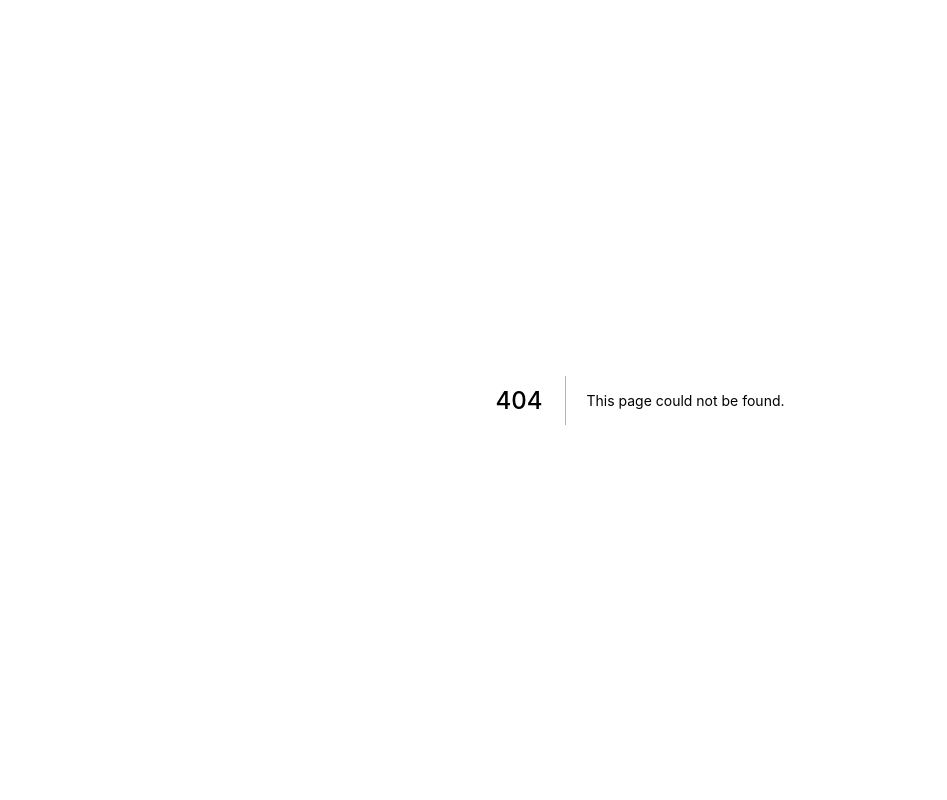
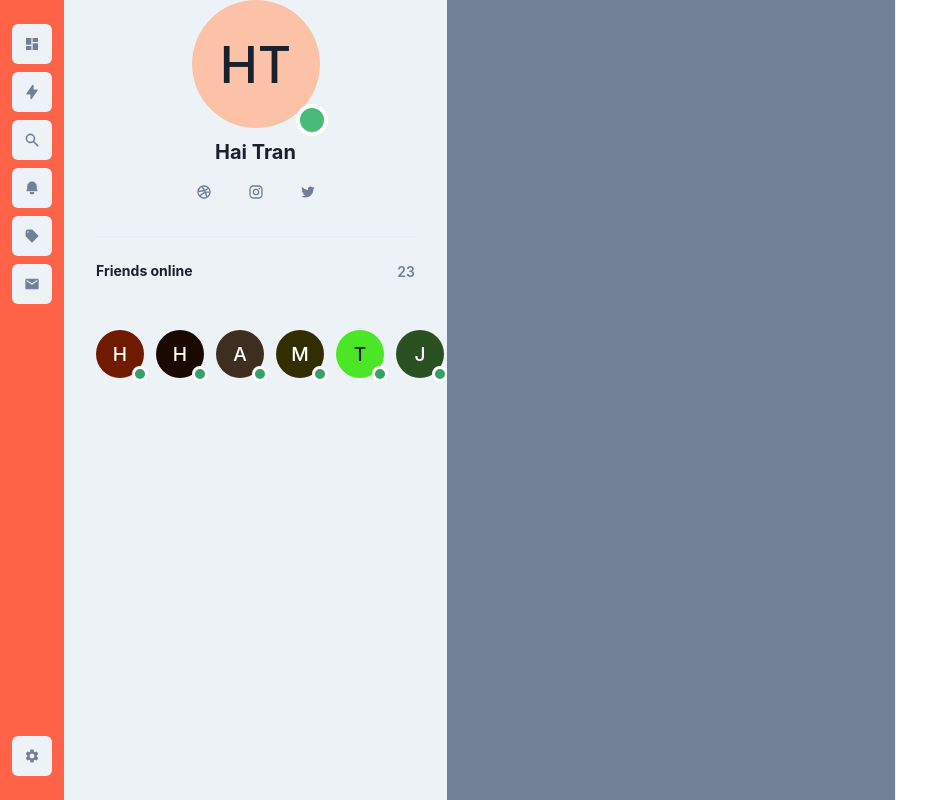
Before and after one commit to entest-hai/haitran-homepage, a Next.js app: page /chart in a window 1280 px wide. Before the commit this address had no page. Shown: the whole page, without its empty margins (0-947 px from the left). Built offline with nearby package versions, Linux system fonts and the light colour scheme.

Commit message:
add chart ui

```diff
--- /dev/null
+++ b/pages/chart.js
@@ -0,0 +1,126 @@
+// 04 DEC 2021 TRAN MINH HAI chat
+import {Text, Avatar, AvatarBadge, Box, Divider, Flex, Heading, HStack, IconButton, Tooltip, VStack } from '@chakra-ui/react';
+import {MdDashboard, MdMail, MdSettings} from 'react-icons/md';
+import {HiLightningBolt, HiBell, HiTag, HiSearch} from 'react-icons/hi';
+import {RiDribbbleLine, RiInstagramLine, RiTwitterFile, RiTwitterFill} from 'react-icons/ri';
+
+const onlineFriends = ['Hai', 'Ha', 'Alex', 'Min', 'Tran', 'John', 'David', 'Mike', 'Shane', 'Miky', 'Leo'];
+
+
+const UserAvatar = ({name}) => {
+  return (
+    <Tooltip label={name}>
+      <Avatar name={name}>
+        <AvatarBadge boxSize={4} bg="green.500">
+
+        </AvatarBadge>
+      </Avatar>
+    </Tooltip>
+  );
+}
+
+
+const Navigation = () => {
+  return (
+    <VStack p={6} justifyContent='space-between' alignItems='center' w='full'>
+      <VStack>
+        <Tooltip label='Dashboard' placement='right'>
+          <IconButton color='gray.500' icon={<MdDashboard />} aria-label='Dashboard'></IconButton>
+        </Tooltip>
+        <Tooltip label='Dashboard' placement='right'>
+          <IconButton color='gray.500' icon={<HiLightningBolt />} aria-label='Dashboard'></IconButton>
+        </Tooltip>
+        <Tooltip label='Dashboard' placement='right'>
+          <IconButton color='gray.500' icon={<HiSearch />} aria-label='Dashboard'></IconButton>
+        </Tooltip>
+        <Tooltip label='Dashboard' placement='right'>
+          <IconButton color='gray.500' icon={<HiBell />} aria-label='Dashboard'></IconButton>
+        </Tooltip>
+        <Tooltip label='Dashboard' placement='right'>
+          <IconButton color='gray.500' icon={<HiTag />} aria-label='Dashboard'></IconButton>
+        </Tooltip>
+        <Tooltip label='Dashboard' placement='right'>
+          <IconButton color='gray.500' icon={<MdMail />} aria-label='Dashboard'></IconButton>
+        </Tooltip>
+      </VStack>
+      <Tooltip label='Dashboard' placement='right'>
+        <IconButton color='gray.500' icon={<MdSettings />} aria-label='Dashboard'></IconButton>
+      </Tooltip>
+    </VStack>
+  );
+}
+
+const ChatHistorySidebar = () => {
+  return (
+    <VStack height="full" alignItems="center" w="full" spacing={6}>
+      <Flex width='full' flexDirection='column' alignItems='center' justifyContent='flex-start'>
+        <Avatar name='Hai Tran' size={'2xl'}>
+          <AvatarBadge bg='green.400' boxSize={8} borderWidth={4} />
+        </Avatar>
+        <VStack>
+          <Heading size='md' mt={{base: 0, lg: 3}}>
+            Hai Tran
+          </Heading>
+          <HStack px={8} justifyContent='center' spacing={3} mt={6}>
+            <IconButton
+              icon={<RiDribbbleLine />}
+              variant='ghost'
+              rounded='full'
+              color='gray.500'
+              height={10}
+              aria-label='Dribbble Account'
+            />
+            <IconButton
+              icon={<RiInstagramLine />}
+              variant='ghost'
+              rounded='full'
+              color='gray.500'
+              height={10}
+              aria-label='Dribbble Account'
+            />
+            <IconButton
+              icon={<RiTwitterFill />}
+              variant='ghost'
+              rounded='full'
+              color='gray.500'
+              height={10}
+              aria-label='Dribbble Account'
+            />
+          </HStack>
+        </VStack>
+      </Flex>
+      <Box px={8} w='full'>
+        <Divider color='gray.500' />
+      </Box>
+      <HStack px={8} w='full' justifyContent='space-between'>
+        <Heading size='xs'>
+          Friends online
+        </Heading>
+        <Text fontSize='sm' color='gray.500' fontWeight='semibold'>23</Text>
+      </HStack>
+      <HStack overflowX='auto' minH={24} px={8} w='full' justifyContent='flex-start' spacing={3}>
+        {onlineFriends.map((friend) => (
+          <UserAvatar name={friend} key={friend} />
+        ))}
+      </HStack>
+    </VStack>
+  );
+}
+
+
+const Chart = () => {
+  return (
+    <HStack height='100vh' spacing={0}>
+      <Flex as='nav' h='full' maxW={16} w='full' bg='tomato'>
+        <Navigation />
+      </Flex>
+      <Flex as='aside' h='full' maxW='sm' w='full' borderRightColor='gray.500' borderRightWidth={1} bg='gray.100'>
+        <ChatHistorySidebar />
+      </Flex>
+      <Flex as='main' h='full' flex={1} borderRightColor='gray.100' borderRightWidth={1} bg='gray.500'/>
+      <Flex as='aside' h='full' maxW='sm' w='full' />
+    </HStack>
+  );
+}
+
+export default Chart;
```
